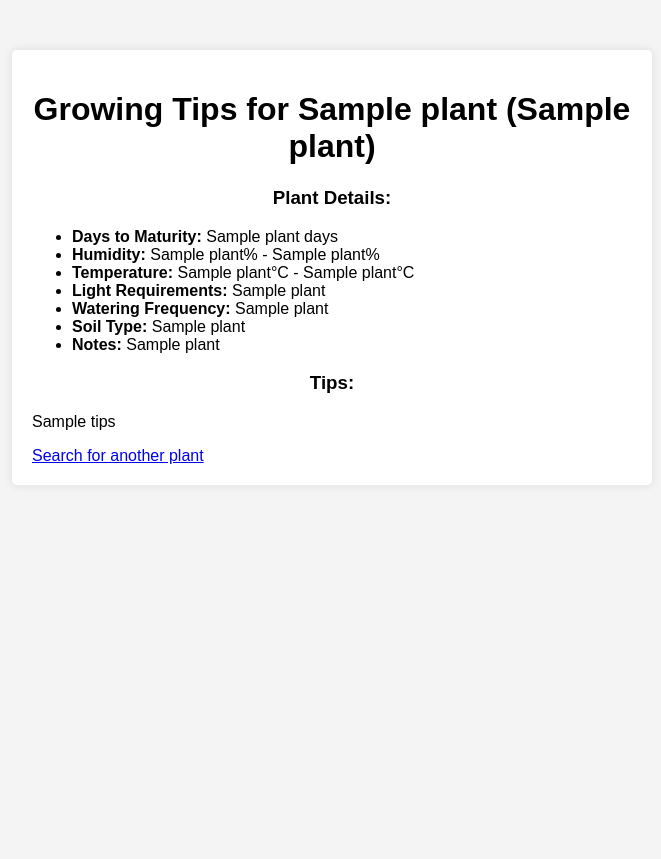
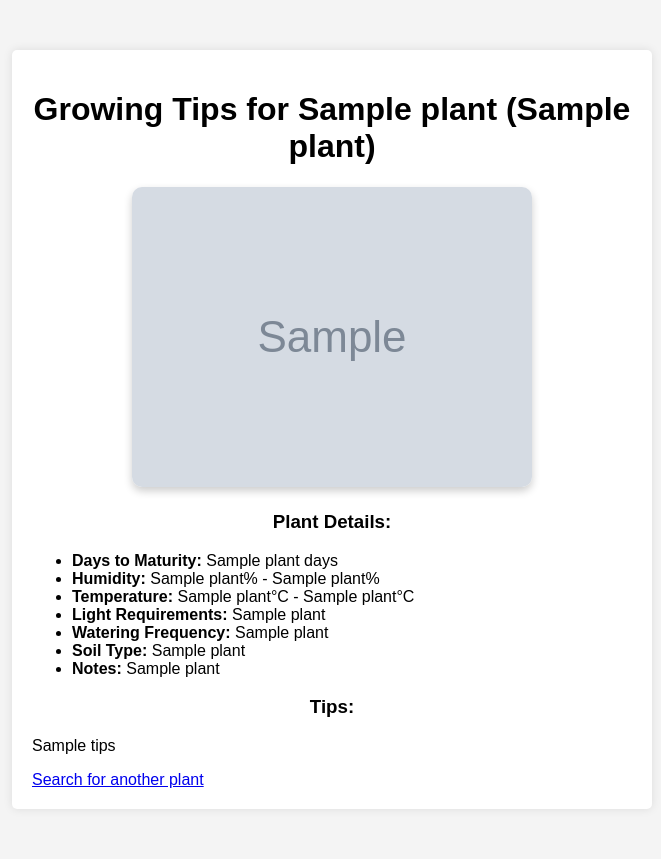
Before and after one commit to baondinh/LEAP-Life, a Flask app: template Sproutify/templates/plant.html in a window 1280 px wide. Shown: the whole page, without its empty margins (308-969 px from the left). Before the commit the page ends 464 px from the top, so only its background shows below. Run offline with Flask 3, Linux system fonts and the light colour scheme; the template is opened without the code that fills it: most values are stand-ins (such as "Sample title", 1, 10 or a date in 2020); grey boxes marked "Sample" are stand-in pictures.

Commit message:
Generative image

```diff
--- a/Sproutify/app.py
+++ b/Sproutify/app.py
@@ -134,6 +134,16 @@ def generate_growing_tips(plant_data):
     # Return the generated tips
     return response.choices[0].message.content
 
+def generate_plant_image(plant_name):
+    prompt = f"A realistic illustration of a {plant_name} plant in a garden setting."
+    response = client.images.generate(
+        prompt=prompt,
+        n=1,
+        size="512x512"
+    )
+    image_url = response.data[0].url
+    return image_url
+
 # Routes
 @app.route("/")
 def index():
@@ -146,7 +156,8 @@ def plant():
 
     if plant_data:
         tips = generate_growing_tips(plant_data)
-        return render_template("plant.html", plant_data=plant_data, tips=tips)
+        image_url = generate_plant_image(plant_name)  # Get the image URL
+        return render_template("plant.html", plant_data=plant_data, tips=tips, image_url=image_url)
     else:
         return render_template("plant.html", error=f"No data found for '{plant_name}'.")
 
--- a/Sproutify/static/styles.css
+++ b/Sproutify/static/styles.css
@@ -12,6 +12,18 @@ body {
     padding: 20px;
     border-radius: 5px;
     box-shadow: 0 0 10px rgba(0, 0, 0, 0.1);
+}
+
+.plant-image {
+    text-align: center;
+    margin: 20px 0;
+}
+
+.plant-image img {
+    max-width: 100%;
+    height: auto;
+    border-radius: 10px;
+    box-shadow: 0 4px 8px rgba(0, 0, 0, 0.2);
 }
 
 h1, h3 {
--- a/Sproutify/templates/plant.html
+++ b/Sproutify/templates/plant.html
@@ -1,4 +1,4 @@
-<!DOCTYPE html>
+<!-- <!DOCTYPE html>
 <html lang="en">
 <head>
     <meta charset="UTF-8">
@@ -29,4 +29,43 @@
         {% endif %}
     </div>
 </body>
+</html> -->
+
+<!DOCTYPE html>
+<html lang="en">
+<head>
+    <meta charset="UTF-8">
+    <meta name="viewport" content="width=device-width, initial-scale=1.0">
+    <title>Plant Details</title>
+    <link rel="stylesheet" href="/static/styles.css">
+</head>
+<body>
+    <div class="container">
+        {% if error %}
+            <h1>{{ error }}</h1>
+            <a href="/">Go Back</a>
+        {% else %}
+            <h1>Growing Tips for {{ plant_data[1] }} ({{ plant_data[2] }})</h1>
+
+            <!-- Plant Image -->
+            <div class="plant-image">
+                <img src="{{ image_url }}" alt="Image of {{ plant_data[1] }}">
+            </div>
+
+            <h3>Plant Details:</h3>
+            <ul>
+                <li><strong>Days to Maturity:</strong> {{ plant_data[3] }} days</li>
+                <li><strong>Humidity:</strong> {{ plant_data[4] }}% - {{ plant_data[5] }}%</li>
+                <li><strong>Temperature:</strong> {{ plant_data[6] }}°C - {{ plant_data[7] }}°C</li>
+                <li><strong>Light Requirements:</strong> {{ plant_data[8] }}</li>
+                <li><strong>Watering Frequency:</strong> {{ plant_data[9] }}</li>
+                <li><strong>Soil Type:</strong> {{ plant_data[10] }}</li>
+                <li><strong>Notes:</strong> {{ plant_data[11] }}</li>
+            </ul>
+            <h3>Tips:</h3>
+            <p>{{ tips }}</p>
+            <a href="/">Search for another plant</a>
+        {% endif %}
+    </div>
+</body>
 </html>
```
